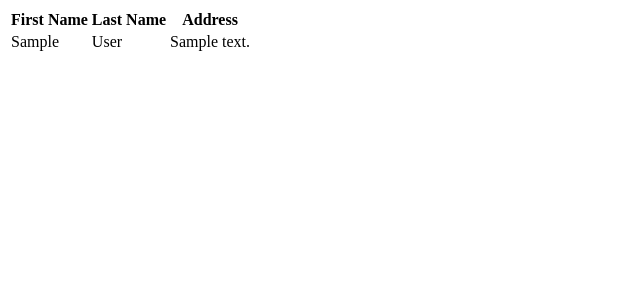
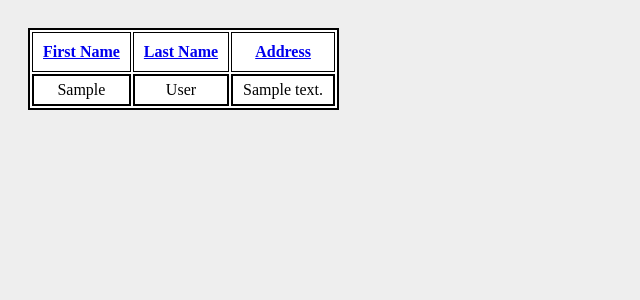
Before and after one commit to grzegab/sorting-challenge, a Symfony app: template app/templates/table.html.twig in a window 1280 px wide. Shown: the top 300 px of the page, without its empty margins (0-640 px from the left). Run offline with Twig, Linux system fonts and the light colour scheme; the template is opened without the code that fills it: most values are stand-ins (such as "Sample title", 1, 10 or a date in 2020); some libraries are stand-ins or nearby versions.

Commit message:
added sorting and table look

```diff
--- a/app/templates/table.html.twig
+++ b/app/templates/table.html.twig
@@ -1,11 +1,34 @@
 {% extends 'base.html.twig' %}
+
+{% block stylesheets %}
+<style>
+    body {
+        background-color: #EEEEEE;
+        padding: 20px;
+    }
+    table {
+        background-color: #FFFFFF;
+        border: 2px #000000 solid;
+    }
+    th {
+        border: 1px #000000 solid;
+        padding: 10px;
+        font-weight: bold;
+    }
+    td {
+        border: 2px #000000 solid;
+        padding: 5px 10px;
+        text-align: center;
+    }
+</style>
+{% endblock %}
 
 {% block body %}
     <table>
         <thead>
-            <th>First Name</th>
-            <th>Last Name</th>
-            <th>Address</th>
+            <th><a href="{{ path('zadanie-2', {'sortBy':'firstName'}) }}">First Name</a></th>
+            <th><a href="{{ path('zadanie-2', {'sortBy':'lastName'}) }}">Last Name</a></th>
+            <th><a href="{{ path('zadanie-2', {'sortBy':'address'}) }}">Address</a></th>
         </thead>
         <tbody>
             {% for record in records %}
```
Also changed, not shown: app/src/Controller/TaskTwoController.php (+7 -8 lines).
